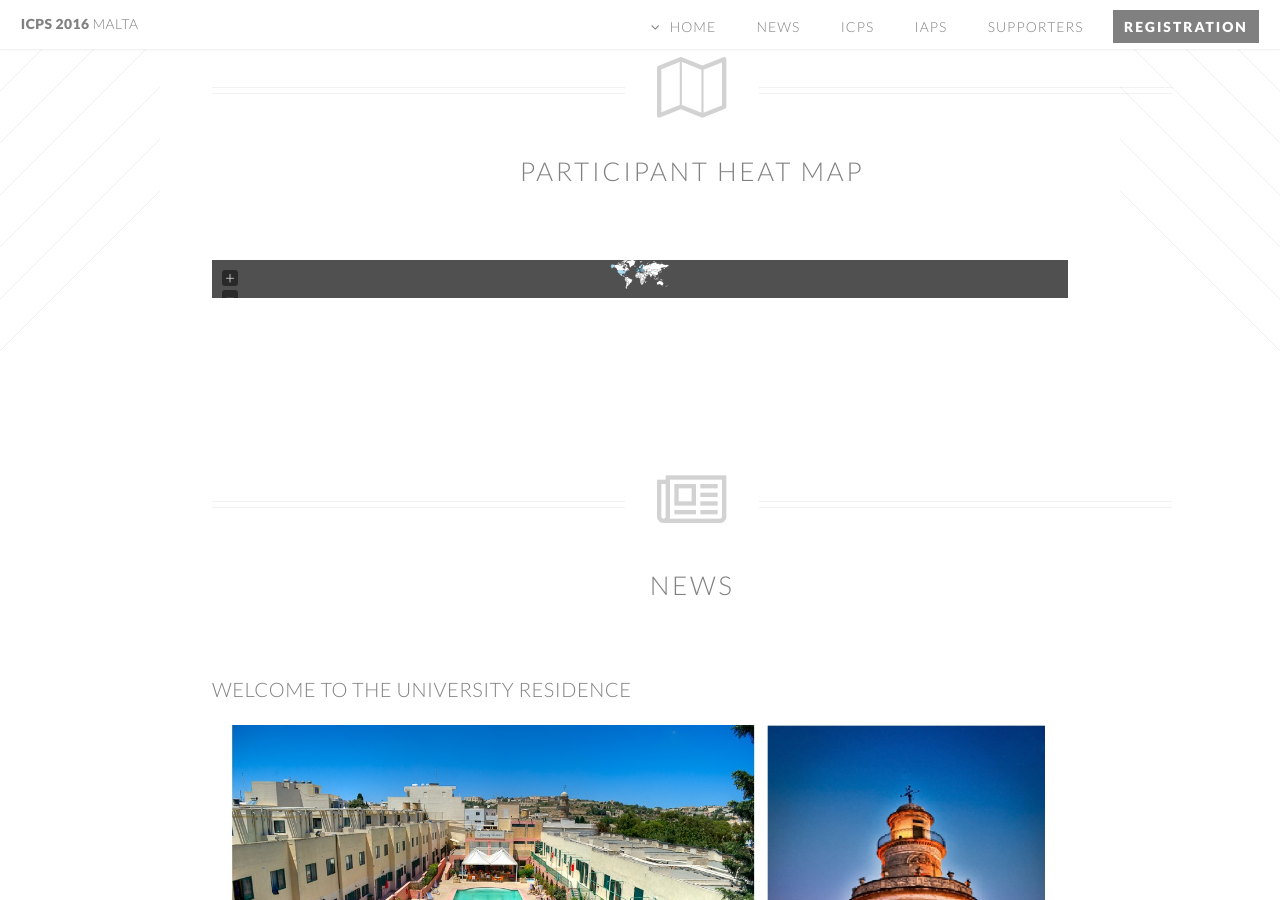
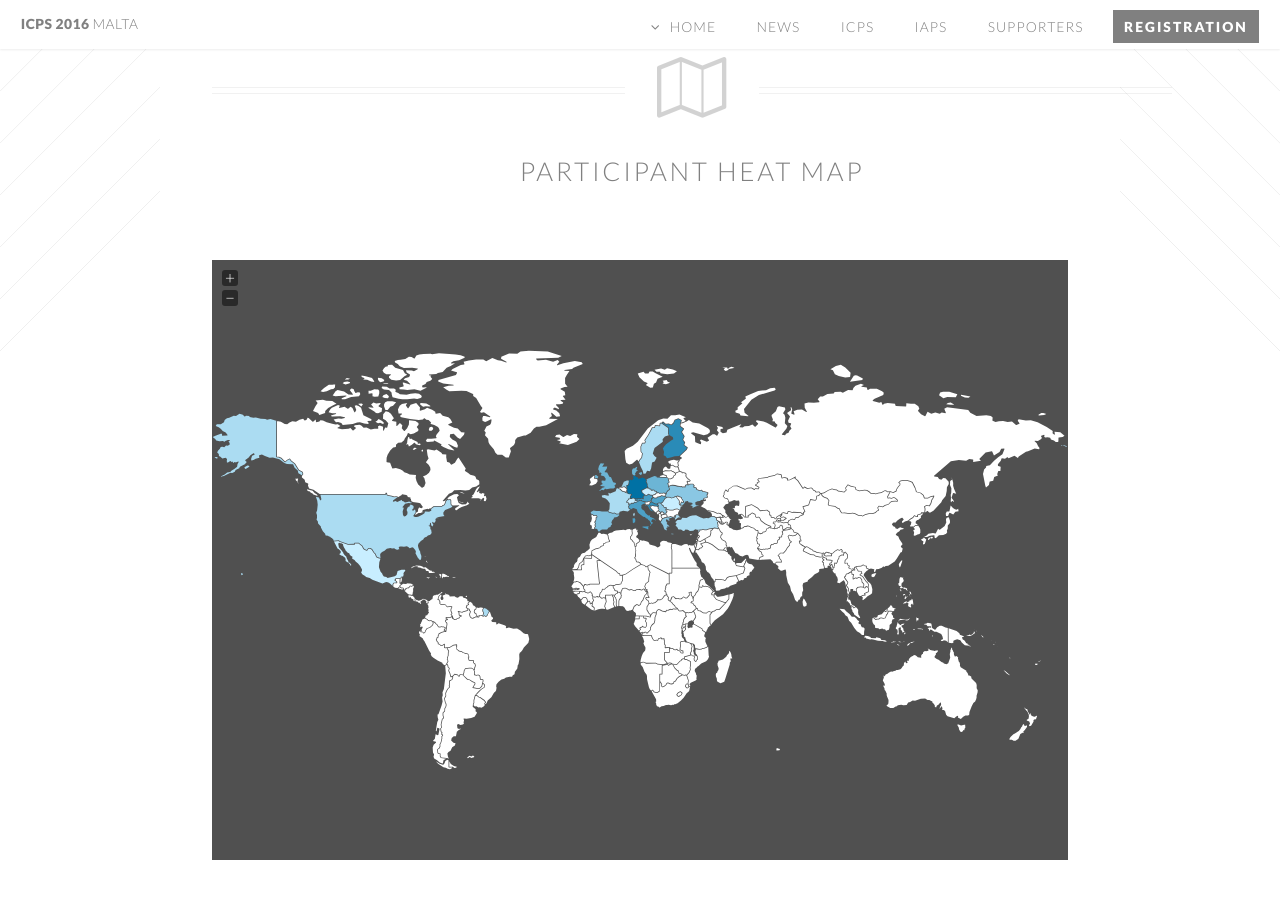
Before and after one commit to bread-on-toast/icps2016, a Jekyll site: the page built from index.html, in a window 1280 px wide and 900 px high, scrolled down 625 px. Built offline with Jekyll 4.4.1, drawn with Linux system fonts in a browser that asks for light colours; nearby versions of some CDN libraries.

Commit message:
fix height

```diff
--- a/index.html
+++ b/index.html
@@ -11,7 +11,7 @@ layout: landing-page
       <span class="icon fa-map-o"></span>
     </header>
 
-    <div id="world-map"></div>
+    <div id="world-map" style="height: 600px"></div>
     <script>
       $(function(){
         var heatData = {
```
Also changed, not shown: other parts of index.html (+1 -1 lines).
